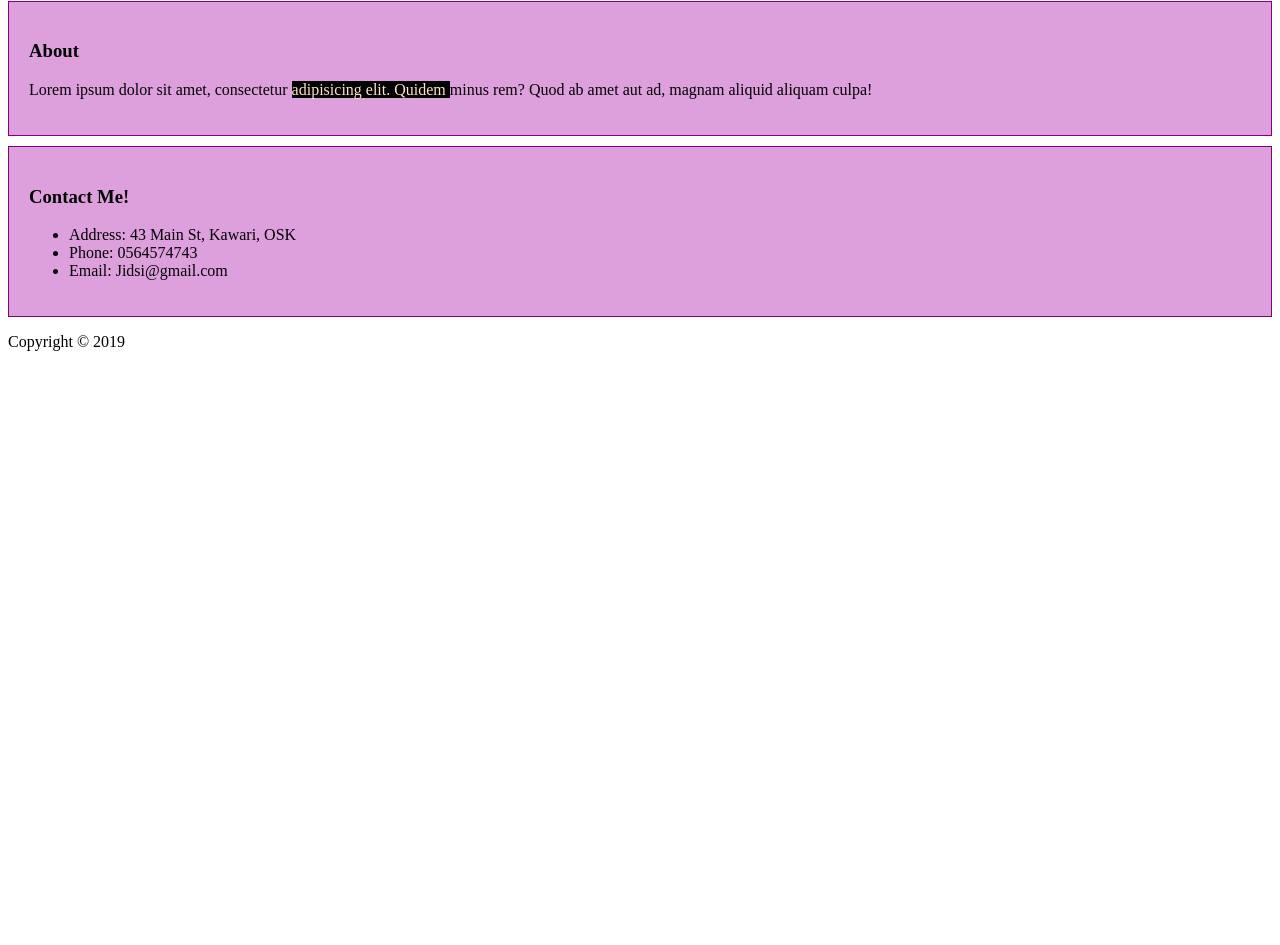
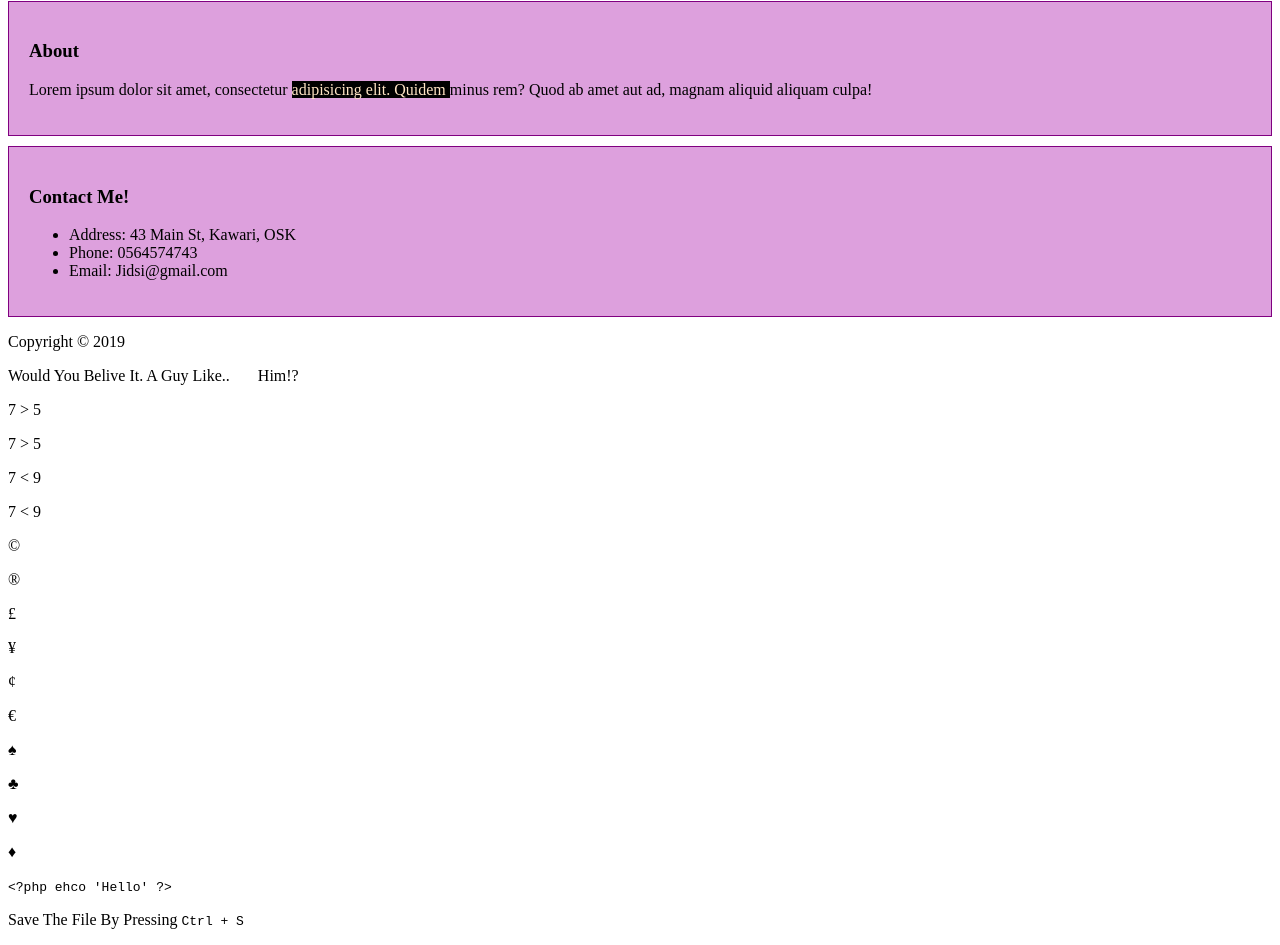
Before and after one commit to Aum-S2/Moovi, a plain HTML site: page index.html in a window 1280 px wide. Shown: the part 1442-2387 px from the top of the page. Before the commit the page ends 1809 px from the top, so only its background shows below. Drawn offline with Linux system fonts and the light colour scheme.

Commit message:
Entities

```diff
--- a/index.html
+++ b/index.html
@@ -160,6 +160,39 @@
     <p>Copyright &copy; 2019</p>
   </div>
 
+  <!-- HTML Entities -->
+
+  <!-- Non Breaking Space -->
+  <p>Would You Belive It. A Guy Like.. &ensp; &ensp; Him!?</p>
+
+  <!-- Greater Than And Less than -->
+  <p>7 &gt 5</p>
+  <p>7 &#62 5</p>
+  <p>7 &lt 9</p>
+  <p>7 &#60 9</p>
+
+  <!-- Copyright -->
+  <p>&copy;</p>
+  <p>&reg;</p>
+
+  <!-- Currency -->
+  <p>&pound;</p>
+  <p>&yen;</p>
+  <p>&cent;</p>
+  <p>&euro;</p>
+
+  <!-- Suits -->
+  <p>&spades;</p>
+  <p>&clubs;</p>
+  <p>&hearts;</p>
+  <p>&diams;</p>
+
+  <!-- PC Code -->
+  <code>
+    &lt;?php ehco 'Hello' ?&gt;
+  </code>
+  <p>Save The File By Pressing <kbd>Ctrl + S</kbd></p>
+
 </body>
 
 </html>
```
